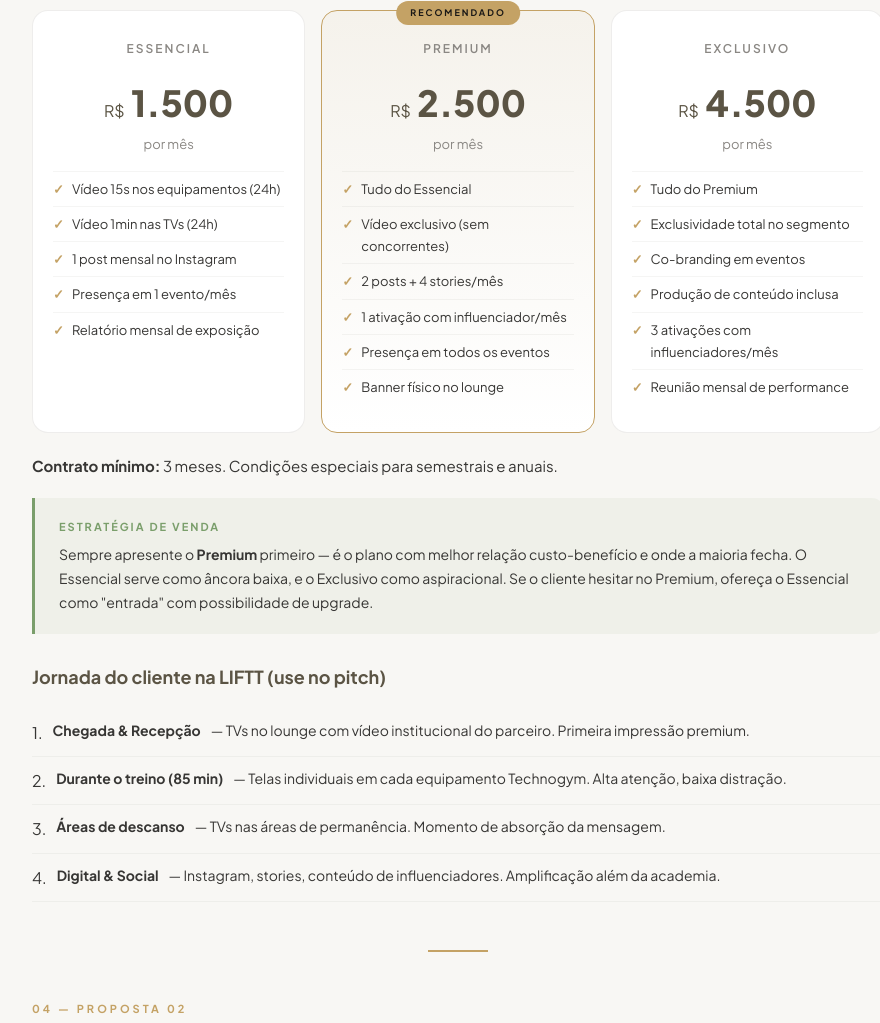
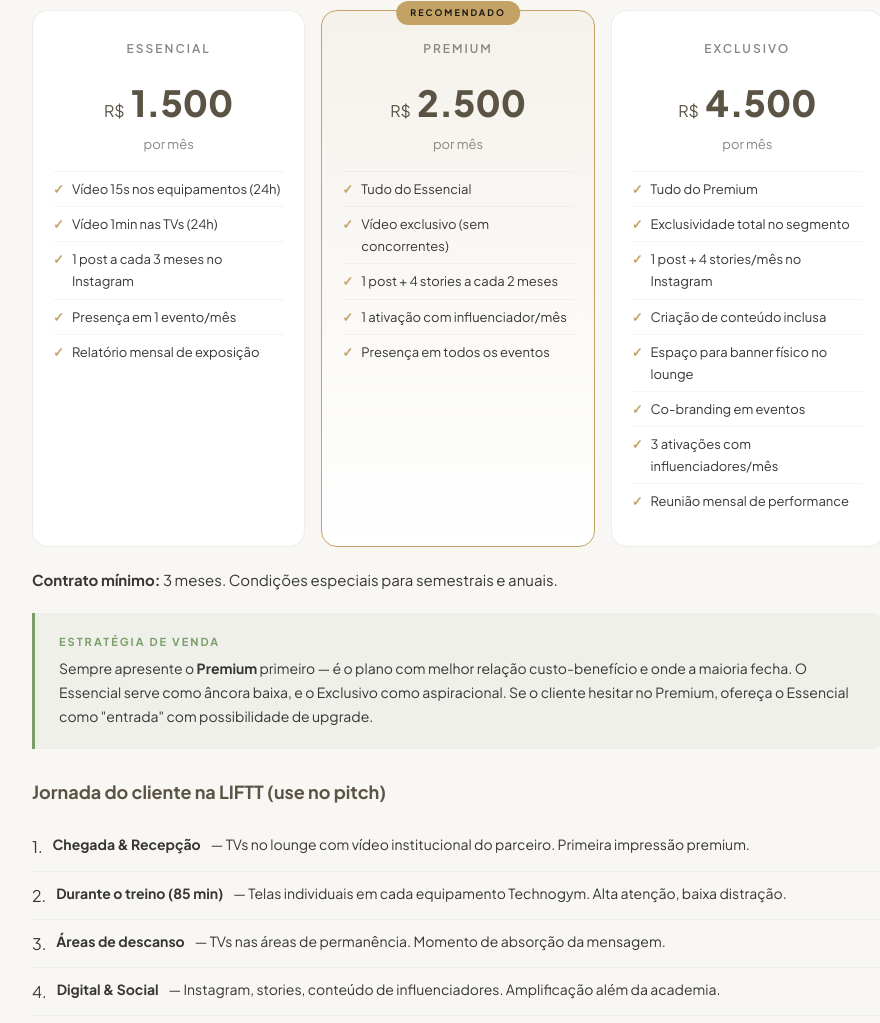
Before and after one commit to aromhash/liftt-propostas, a website: page MANUAL_VENDAS.html in a window 1280 px wide. Shown: the part 2232-3255 px from the top of the page, without its empty margins (182-1062 px from the left). Drawn offline with Linux system fonts and the light colour scheme.

Commit message:
fix: planos Instagram atualizados + contatos corrigidos
Essencial: 1 post a cada 3 meses
Premium: 1 post + 4 stories a cada 2 meses (sem banner)
Exclusivo: 1 post + 4 stories/mês + criação de conteúdo + banner

Contatos: @lifttclub, liftt@lifttclub.com, telefone

Co-Authored-By: Claude Opus 4.6 (1M context) <noreply@anthropic.com>

```diff
--- a/MANUAL_VENDAS.html
+++ b/MANUAL_VENDAS.html
@@ -494,7 +494,7 @@
       <ul class="price-list">
         <li><span class="ck">&#10003;</span> Vídeo 15s nos equipamentos (24h)</li>
         <li><span class="ck">&#10003;</span> Vídeo 1min nas TVs (24h)</li>
-        <li><span class="ck">&#10003;</span> 1 post mensal no Instagram</li>
+        <li><span class="ck">&#10003;</span> 1 post a cada 3 meses no Instagram</li>
         <li><span class="ck">&#10003;</span> Presença em 1 evento/mês</li>
         <li><span class="ck">&#10003;</span> Relatório mensal de exposição</li>
       </ul>
@@ -506,10 +506,9 @@
       <ul class="price-list">
         <li><span class="ck">&#10003;</span> Tudo do Essencial</li>
         <li><span class="ck">&#10003;</span> Vídeo exclusivo (sem concorrentes)</li>
-        <li><span class="ck">&#10003;</span> 2 posts + 4 stories/mês</li>
+        <li><span class="ck">&#10003;</span> 1 post + 4 stories a cada 2 meses</li>
         <li><span class="ck">&#10003;</span> 1 ativação com influenciador/mês</li>
         <li><span class="ck">&#10003;</span> Presença em todos os eventos</li>
-        <li><span class="ck">&#10003;</span> Banner físico no lounge</li>
       </ul>
     </div>
     <div class="price-card">
@@ -519,8 +518,10 @@
       <ul class="price-list">
         <li><span class="ck">&#10003;</span> Tudo do Premium</li>
         <li><span class="ck">&#10003;</span> Exclusividade total no segmento</li>
+        <li><span class="ck">&#10003;</span> 1 post + 4 stories/mês no Instagram</li>
+        <li><span class="ck">&#10003;</span> Criação de conteúdo inclusa</li>
+        <li><span class="ck">&#10003;</span> Espaço para banner físico no lounge</li>
         <li><span class="ck">&#10003;</span> Co-branding em eventos</li>
-        <li><span class="ck">&#10003;</span> Produção de conteúdo inclusa</li>
         <li><span class="ck">&#10003;</span> 3 ativações com influenciadores/mês</li>
         <li><span class="ck">&#10003;</span> Reunião mensal de performance</li>
       </ul>
```
Also changed, not shown: LIFTT_EVENTOS_PREMIUM_v2.html (+1 -1 lines), LIFTT_TELAS_PREMIUM_v2.html (+6 -5 lines), index.html (+1 -1 lines).
